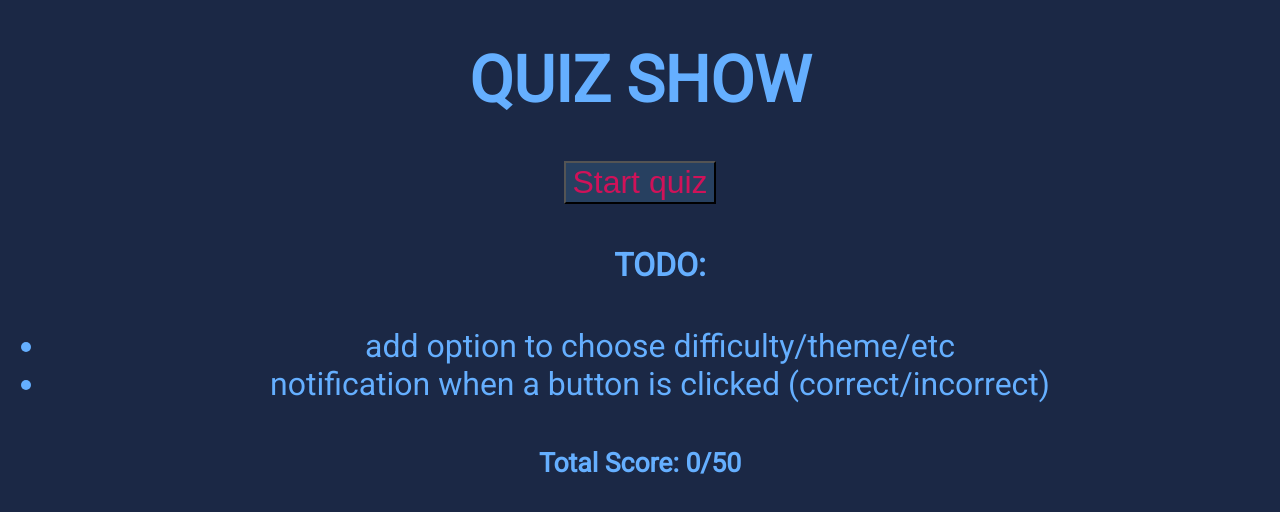
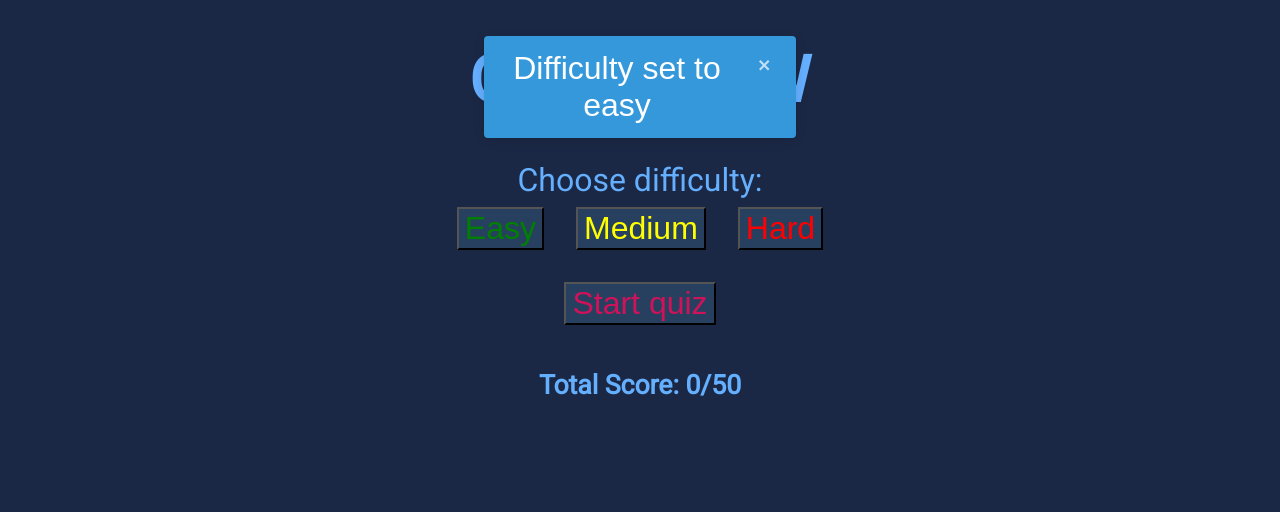
Before and after one commit to fmagesty/quiz-show, a React app: page / in a window 1280 px wide. Shown: the top 512 px of the page. Built offline with nearby package versions, Linux system fonts and the light colour scheme.

Commit message:
added option to choose difficulty between easy medium and hard

```diff
--- a/src/components/common/QuizShow.js
+++ b/src/components/common/QuizShow.js
@@ -1,4 +1,4 @@
-import React, { useState } from 'react';
+import React, { useState, useEffect } from 'react';
 import { ToastContainer, toast } from 'react-toastify';
 import 'react-toastify/dist/ReactToastify.min.css';
 
@@ -6,6 +6,7 @@ const QuizShow = () => {
   let answerArr;
   const [questions, setQuestions] = useState('');
   const [count, setCount] = useState(0);
+  const [difficulty, setDifficulty] = useState('easy');
 
   // Decode the HTML strings returned from the API's json
   function decodeHtml(html) {
@@ -57,7 +58,10 @@ const QuizShow = () => {
 
   // Fetch the API
   const fetchQuestions = async () => {
-    const response = await fetch('https://opentdb.com/api.php?amount=50&category=9&type=multiple');
+    const response = await fetch(
+      `https://opentdb.com/api.php?amount=50&category=9&type=multiple&difficulty=${difficulty}`
+    );
+    console.log(response);
     const data = await response.json();
     const mapData = data.results.map(
       (item) => (
@@ -100,17 +104,36 @@ const QuizShow = () => {
     return setQuestions(mapData);
   };
 
+  useEffect(() => {
+    toast.info(`Difficulty set to ${difficulty}`, {
+      position: 'top-center',
+      autoClose: 1500,
+      hideProgressBar: false,
+      closeOnClick: true,
+      pauseOnHover: true,
+      draggable: true,
+      progress: undefined,
+    });
+  }, [difficulty]);
+
   return (
     <div>
       <h1>QUIZ SHOW</h1>
+      Choose difficulty:
+      <div className="difficulty-btns">
+        <button className="easy" onClick={() => setDifficulty('easy')}>
+          Easy
+        </button>
+        <button className="medium" onClick={() => setDifficulty('medium')}>
+          Medium
+        </button>
+        <button className="hard" onClick={() => setDifficulty('hard')}>
+          Hard
+        </button>
+      </div>
       <button className="start-quiz" onClick={() => fetchQuestions()}>
         Start quiz
       </button>
-      <ul>
-        <h4>TODO:</h4>
-        <li>add option to choose difficulty/theme/etc</li>
-        <li>notification when a button is clicked (correct/incorrect)</li>
-      </ul>
       {questions}
       <h5>Total Score: {count}/50</h5>
       <ToastContainer
--- a/src/index.css
+++ b/src/index.css
@@ -19,3 +19,16 @@ button {
   display: inline-flex;
   justify-content: space-around;
 }
+.difficulty-btns {
+  margin-bottom: 2rem;
+  margin-top: 0.5rem;
+}
+.difficulty-btns > .easy {
+  color: green;
+}
+.difficulty-btns > .medium {
+  color: yellow;
+}
+.difficulty-btns > .hard {
+  color: red;
+}
```
